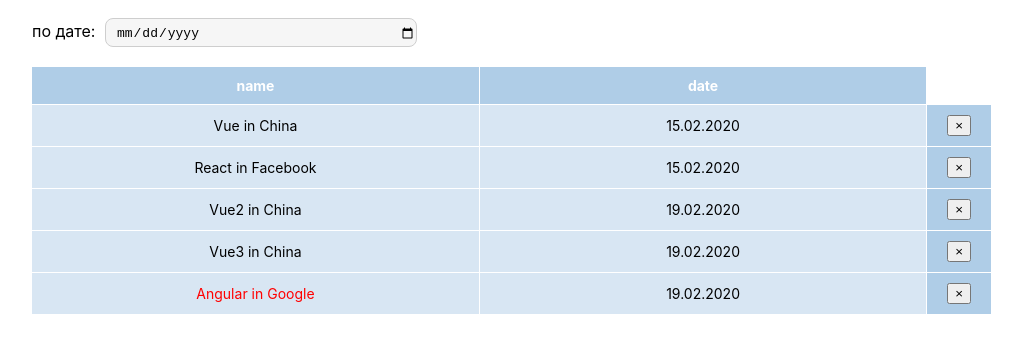
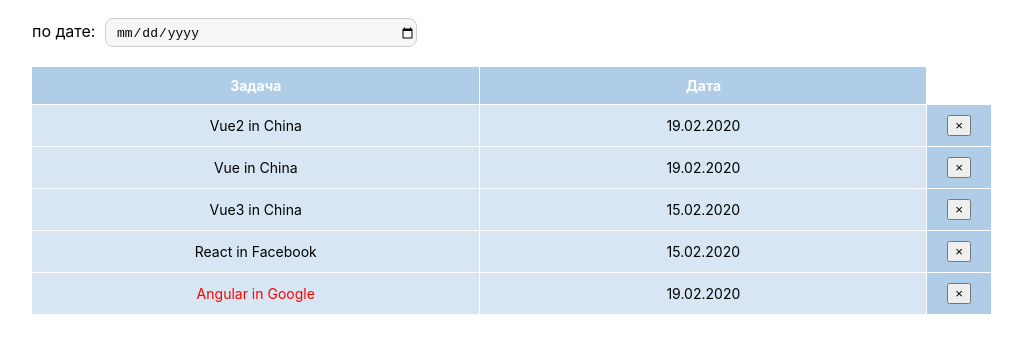
Before and after one commit to badanovwork/to-do-react, a React (Create React App) app: page / in a window 1280 px wide. Shown: the part 225-578 px from the top of the page, without its empty margins (128-1151 px from the left). Built offline with nearby package versions, Linux system fonts and the light colour scheme.

Commit message:
refactor: sorting and filtering functions

```diff
--- a/package.json
+++ b/package.json
@@ -30,5 +30,9 @@
       "last 1 firefox version",
       "last 1 safari version"
     ]
+  },
+  "devDependencies": {
+    "eslint": "^6.8.0",
+    "eslint-plugin-react": "^7.18.3"
   }
 }
--- a/src/App.js
+++ b/src/App.js
@@ -3,7 +3,7 @@ import './App.css';
 import TodoList from './components/todo-list/TodoList'
 import FormAddTask from './components/form-add-task/FormAddTask'
 import FormFilter from './components/form-filter/FormFilter'
-import {initItems, optionsDate} from './initItems'
+import { initItems, optionsDate } from './initItems'
 
 
 class TodoApp extends React.Component {
@@ -14,6 +14,7 @@ class TodoApp extends React.Component {
     this.doneTask = this.doneTask.bind(this);
     this.onChangeFilterText = this.onChangeFilterText.bind(this);
     this.onChangeFilterDate = this.onChangeFilterDate.bind(this);
+    this.update = this.update.bind(this);
 
     this.state = {
       taskItems: [],
@@ -33,7 +34,7 @@ class TodoApp extends React.Component {
   }
 
   setItemLocalStorage(value) {
-    const localStorageItems =  JSON.stringify(value)
+    const localStorageItems = JSON.stringify(value)
     localStorage.setItem('taskItems', localStorageItems);
   }
 
@@ -84,24 +85,28 @@ class TodoApp extends React.Component {
       filterDate: value
     });
   }
+  update(data){
+    this.setState(data)
+  }
 
-  render(){
+  render() {
     return (
       <div className="main">
         <div className="main-header">To-Do App</div>
         <FormAddTask
-          addTask = {this.addTask}
-          filterDate = {this.state.filterDate}  />
+          addTask={this.addTask}
+          filterDate={this.state.filterDate} />
         <FormFilter
-          filterDate = {this.state.filterDate}
-          onChangeFilterDate = {this.onChangeFilterDate}
-          onChangeFilterText = {this.onChangeFilterText} />
+          filterDate={this.state.filterDate}
+          onChangeFilterDate={this.onChangeFilterDate}
+          onChangeFilterText={this.onChangeFilterText} />
         <TodoList
-          taskItems = {this.state.taskItems}
-          filterText = {this.state.filterText}
-          filterDate = {this.state.filterDate}
-          removeTask = {this.removeTask}
-          doneTask = {this.doneTask} />
+          taskItems={this.state.taskItems}
+          filterText={this.state.filterText}
+          filterDate={this.state.filterDate}
+          removeTask={this.removeTask}
+          doneTask={this.doneTask}
+          update = {this.update}/>
       </div>
     )
   }
--- a/src/components/form-filter/FormFilter.js
+++ b/src/components/form-filter/FormFilter.js
@@ -13,19 +13,19 @@ class FormFilter extends React.Component {
   }
 
   onChangeFilterDate(e) {
-      const reverseDate = e.target.value.split("-").reverse().join(".");
+    const reverseDate = e.target.value.split('-').reverse().join('.');
     this.props.onChangeFilterDate(reverseDate);
   }
 
-    render (){
-      const reverseDate = this.props.filterDate.split(".").reverse().join("-")
-      return(
-      <form className="formFilter" ref="formFilter">
+  render() {
+    const reverseDate = this.props.filterDate.split('.').reverse().join('-')
+    return (
+      <form className="formFilter">
         <label >Фильтр задач</label>
-        <br/>
+        <br />
         <label >по тексту:</label>
-        <input type="text" value={this.props.filterText} onChange={this.onChangeFilterText}/>
-        <br/>
+        <input type="text" value={this.props.filterText} onChange={this.onChangeFilterText} />
+        <br />
         <label >по дате: </label>
         <input type="date" value={reverseDate} onChange={this.onChangeFilterDate}></input>
       </form>
--- a/src/components/todo-list/TodoList.js
+++ b/src/components/todo-list/TodoList.js
@@ -7,98 +7,48 @@ import TodoRow from '../todo-row/TodoRow'
 class TodoList extends React.Component {
   constructor(props) {
     super(props);
-    this.onClickSortText = this.onClickSortText.bind(this);
-    this.onClickSortDate = this.onClickSortDate.bind(this);
-
-    this.state = {
-      sortText: { isCurrent: null, desc: null },
-      sortDate: { isCurrent: null, desc: null },
-    }
+    this.sorted = { task: false, date: false };
   }
 
-  onClickSortText() {
-    if (this.state.sortDate.isCurrent) {
-      this.setState({
-        sortDate: { isCurrent: false, desc: null }
-      });
-    }
-
-    this.setState({
-      sortText: { isCurrent: true, desc: !this.state.sortText.desc }
+  onClickSort(type) {
+    const { update, taskItems } = this.props;
+    const isSorted = this.sorted[type];
+    let direction = isSorted ? 1 : -1;
+    const sorted = taskItems.sort((a, b) => {
+      if (a[type] === b[type]) { return 0; }
+      console.log(direction)
+      return a[type] > b[type] ? direction : direction * -1;
+    });
+    this.sorted[type] = !isSorted;
+    update({
+      taskItems: sorted
     });
   }
 
-  onClickSortDate() {
-    if (this.state.sortText.isCurrent) {
-      this.setState({
-        sortText: { isCurrent: false, desc: null }
-      });
-    }
-
-    this.setState({
-      sortDate: { isCurrent: true, desc: !this.state.sortDate.desc }
-    });
-  }
-
-  sortByText(desc) {
-    if (desc) {
-      this.props.taskItems.sort(function (a, b) {
-        return a.task.localeCompare(b.task)
-      });
-      return;
-    }
-
-    this.props.taskItems.sort(function (a, b) {
-      return -a.task.localeCompare(b.task)
-    });
-  }
-
-  sortByDate(desc) {
-    if (desc) {
-      this.props.taskItems.sort(function (a, b) {
-        return a.date.localeCompare(b.date)
-      });
-      return;
-    }
-
-    this.props.taskItems.sort(function (a, b) {
-      return -a.date.localeCompare(b.date)
+  filterTaskList() {
+    const { taskItems, filterText, filterDate, removeTask, doneTask } = this.props;
+    return taskItems.map((item) => {
+      if ((!filterDate || item.date === filterDate) && (!filterText || item.task.toLowerCase().includes(filterText.toLowerCase()))) {
+        return (<TodoRow
+          key={item.id}
+          item={item}
+          index={item.id}
+          removeTask={removeTask}
+          doneTask={doneTask} />);
+      }
     });
   }
 
   render() {
-    const rows = [];
-
-    this.state.sortText.isCurrent
-      ? this.sortByText(!this.state.sortText.desc)
-      : this.sortByDate(!this.state.sortDate.desc);
-
-    this.props.taskItems.forEach((item) => {
-      if (!item.task.toLowerCase().includes(this.props.filterText)) {
-        return;
-      }
-      if (item.date !== this.props.filterDate && this.props.filterDate !== '') {
-        return;
-      }
-      rows.push(
-        <TodoRow
-          key={item.id}
-          item={item}
-          index={item.id}
-          removeTask={this.props.removeTask}
-          doneTask={this.props.doneTask} />
-      );
-    });
-
     return (
       <table>
         <thead>
           <tr>
-            <th onClick={this.onClickSortText}>name</th>
-            <th onClick={this.onClickSortDate}>date</th>
+            <th onClick={() => this.onClickSort('task')}>Задача</th>
+            <th onClick={() => this.onClickSort('date')}>Дата</th>
           </tr>
         </thead>
-        <tbody>{rows}</tbody>
+        <tbody>{this.filterTaskList()}</tbody>
       </table>
     )
   }
--- a/src/components/todo-row/TodoRow.js
+++ b/src/components/todo-row/TodoRow.js
@@ -18,14 +18,13 @@ class TodoRow extends React.Component {
   }
 
   render() {
-      const task = this.props.item;
-      const taskDescription = task.done ? task.task : <span style={{color: 'red'}}>{task.task}</span>;
-      const taskDate = task.date;
+    const taskDescription = this.props.item.done ? this.props.item.task : <span style={{ color: 'red' }}>{this.props.item.task}</span>;
+    const taskDate = this.props.item.date;
     return (
       <tr>
-          <td onClick = {this.onClickDone}>{taskDescription}</td>
+        <td onClick={this.onClickDone}>{taskDescription}</td>
         <td>{taskDate}</td>
-          <td><button type="button"  onClick={this.onClickClose}>&times;</button></td>
+        <td><button type="button" onClick={this.onClickClose}>&times;</button></td>
       </tr>
     )
   }
--- a/src/initItems.js
+++ b/src/initItems.js
@@ -12,13 +12,13 @@ const initItems = [{
     },
     {
         id: 4,
-        task: `Vue3 in China`,
+        task: `Vue in China`,
         date: new Date().toLocaleString("ru", optionsDate).toString(),
         done: true
     },
     {
         id: 3,
-        task: `Vue in China`,
+        task: `Vue3 in China`,
         date: new Date(2020, 1, 15).toLocaleString("ru", optionsDate).toString(),
         done: true
     },
```
Also changed, not shown: src/components/form-add-task/FormAddTask.js (+6 -6 lines), 1 other file (tests, documents, lock files or other folders). Lines whose indentation alone changed are shown as unchanged.
